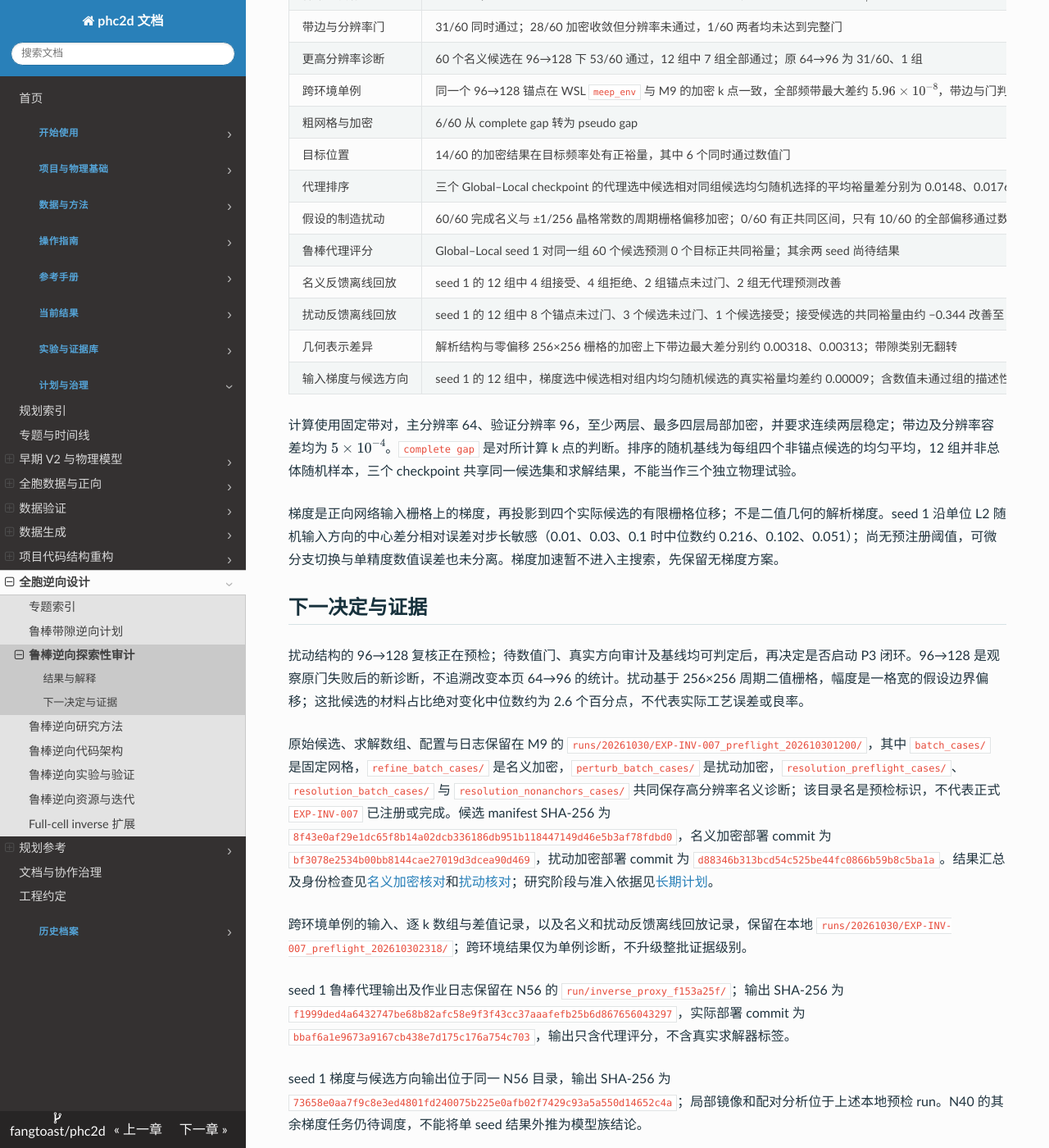
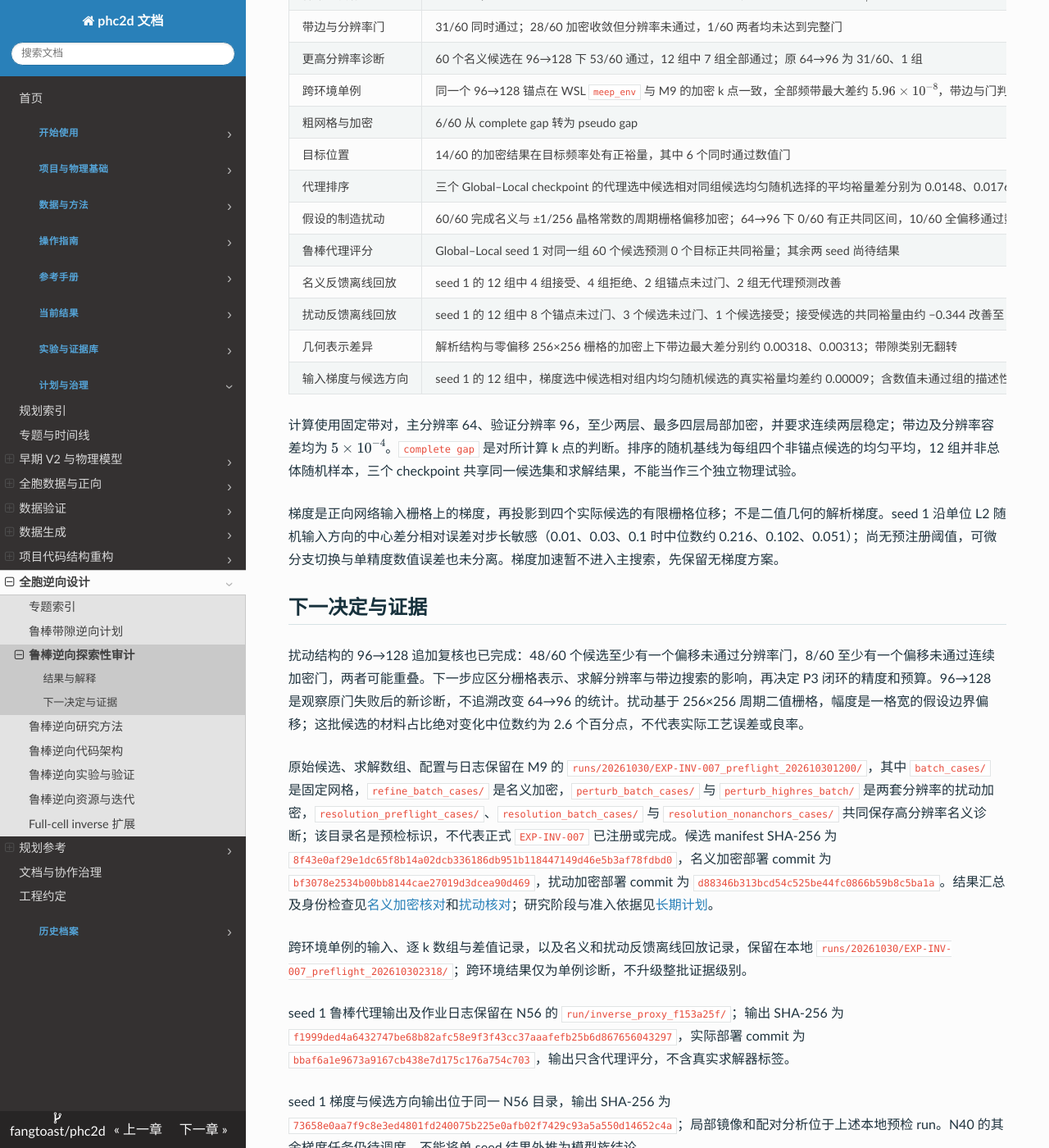
Before and after one commit to fangtoast/phc2d, an MkDocs documentation site: the page built from docs/results/inverse/鲁棒带隙逆向可用性审计.md, in a window 1280 px wide and 1400 px high, scrolled down 412 px. Shown: the whole window at 82% size. Built offline with MkDocs 1.6.1, drawn with Linux system fonts in a browser that asks for light colours.

Commit message:
Record high resolution robust gap audit

```diff
--- a/docs/results/inverse/鲁棒带隙逆向可用性审计.md
+++ b/docs/results/inverse/鲁棒带隙逆向可用性审计.md
@@ -40,7 +40,7 @@ source_artifacts:
 | 粗网格与加密 | 6/60 从 complete gap 转为 pseudo gap | 固定 81 点会给部分候选产生错误的带隙判断 |
 | 目标位置 | 14/60 的加密结果在目标频率处有正裕量，其中 6 个同时通过数值门 | 这些是有限局部 k 搜索结果，不证明连续 BZ 全局极值 |
 | 代理排序 | 三个 Global–Local checkpoint 的代理选中候选相对同组候选均匀随机选择的平均裕量差分别为 0.0148、0.0176、0.0196 | 包含未通过数值门的候选，仅作探索性描述，不能证明可靠优势 |
-| 假设的制造扰动 | 60/60 完成名义与 ±1/256 晶格常数的周期栅格偏移加密；0/60 有正共同区间，只有 10/60 的全部偏移通过数值门 | 未获得目标共同带隙；其余 50 个未达到稳定门，不能作确定性物理判决 |
+| 假设的制造扰动 | 60/60 完成名义与 ±1/256 晶格常数的周期栅格偏移加密；64→96 下 0/60 有正共同区间，10/60 全偏移通过数值门；96→128 下分别为 0/60 与 12/60 | 未获得目标共同带隙；高分辨率下仍有 48 个候选存在至少一个偏移的分辨率未过门 |
 | 鲁棒代理评分 | Global–Local seed 1 对同一组 60 个候选预测 0 个目标正共同裕量；其余两 seed 尚待结果 | 与物理记录的候选和偏移栅格身份匹配；没有一组全部候选通过原扰动数值门，不能判定排序可靠性 |
 | 名义反馈离线回放 | seed 1 的 12 组中 4 组接受、4 组拒绝、2 组锚点未过门、2 组无代理预测改善 | 仅复用既有 96→128 结果检验接受规则，没有执行在线搜索或 P3 pilot |
 | 扰动反馈离线回放 | seed 1 的 12 组中 8 个锚点未过门、3 个候选未过门、1 个候选接受；接受候选的共同裕量由约 −0.344 改善至 −0.311 | 复用既有 64→96 扰动结果；真实改善仍未达到目标，不是鲁棒设计成功 |
@@ -53,9 +53,9 @@ source_artifacts:
 
 ## 下一决定与证据
 
-扰动结构的 96→128 复核正在预检；待数值门、真实方向审计及基线均可判定后，再决定是否启动 P3 闭环。96→128 是观察原门失败后的新诊断，不追溯改变本页 64→96 的统计。扰动基于 256×256 周期二值栅格，幅度是一格宽的假设边界偏移；这批候选的材料占比绝对变化中位数约为 2.6 个百分点，不代表实际工艺误差或良率。
+扰动结构的 96→128 追加复核也已完成：48/60 个候选至少有一个偏移未通过分辨率门，8/60 至少有一个偏移未通过连续加密门，两者可能重叠。下一步应区分栅格表示、求解分辨率与带边搜索的影响，再决定 P3 闭环的精度和预算。96→128 是观察原门失败后的新诊断，不追溯改变 64→96 的统计。扰动基于 256×256 周期二值栅格，幅度是一格宽的假设边界偏移；这批候选的材料占比绝对变化中位数约为 2.6 个百分点，不代表实际工艺误差或良率。
 
-原始候选、求解数组、配置与日志保留在 M9 的 `runs/20261030/EXP-INV-007_preflight_202610301200/`，其中 `batch_cases/` 是固定网格，`refine_batch_cases/` 是名义加密，`perturb_batch_cases/` 是扰动加密，`resolution_preflight_cases/`、`resolution_batch_cases/` 与 `resolution_nonanchors_cases/` 共同保存高分辨率名义诊断；该目录名是预检标识，不代表正式 `EXP-INV-007` 已注册或完成。候选 manifest SHA-256 为 `8f43e0af29e1dc65f8b14a02dcb336186db951b118447149d46e5b3af78fdbd0`，名义加密部署 commit 为 `bf3078e2534b00bb8144cae27019d3dcea90d469`，扰动加密部署 commit 为 `d88346b313bcd54c525be44fc0866b59b8c5ba1a`。结果汇总及身份检查见[名义加密核对](../../../src/phc2d/inverse/audit_refined_reconcile.py)和[扰动核对](../../../src/phc2d/inverse/audit_perturb_reconcile.py)；研究阶段与准入依据见[长期计划](../../planning/鲁棒带隙逆向/实验与验证.md)。
+原始候选、求解数组、配置与日志保留在 M9 的 `runs/20261030/EXP-INV-007_preflight_202610301200/`，其中 `batch_cases/` 是固定网格，`refine_batch_cases/` 是名义加密，`perturb_batch_cases/` 与 `perturb_highres_batch/` 是两套分辨率的扰动加密，`resolution_preflight_cases/`、`resolution_batch_cases/` 与 `resolution_nonanchors_cases/` 共同保存高分辨率名义诊断；该目录名是预检标识，不代表正式 `EXP-INV-007` 已注册或完成。候选 manifest SHA-256 为 `8f43e0af29e1dc65f8b14a02dcb336186db951b118447149d46e5b3af78fdbd0`，名义加密部署 commit 为 `bf3078e2534b00bb8144cae27019d3dcea90d469`，扰动加密部署 commit 为 `d88346b313bcd54c525be44fc0866b59b8c5ba1a`。结果汇总及身份检查见[名义加密核对](../../../src/phc2d/inverse/audit_refined_reconcile.py)和[扰动核对](../../../src/phc2d/inverse/audit_perturb_reconcile.py)；研究阶段与准入依据见[长期计划](../../planning/鲁棒带隙逆向/实验与验证.md)。
 
 跨环境单例的输入、逐 k 数组与差值记录，以及名义和扰动反馈离线回放记录，保留在本地 `runs/20261030/EXP-INV-007_preflight_202610302318/`；跨环境结果仅为单例诊断，不升级整批证据级别。
 
```
Also changed, not shown: PROJECT_MAP.md (+1 -1 lines).
